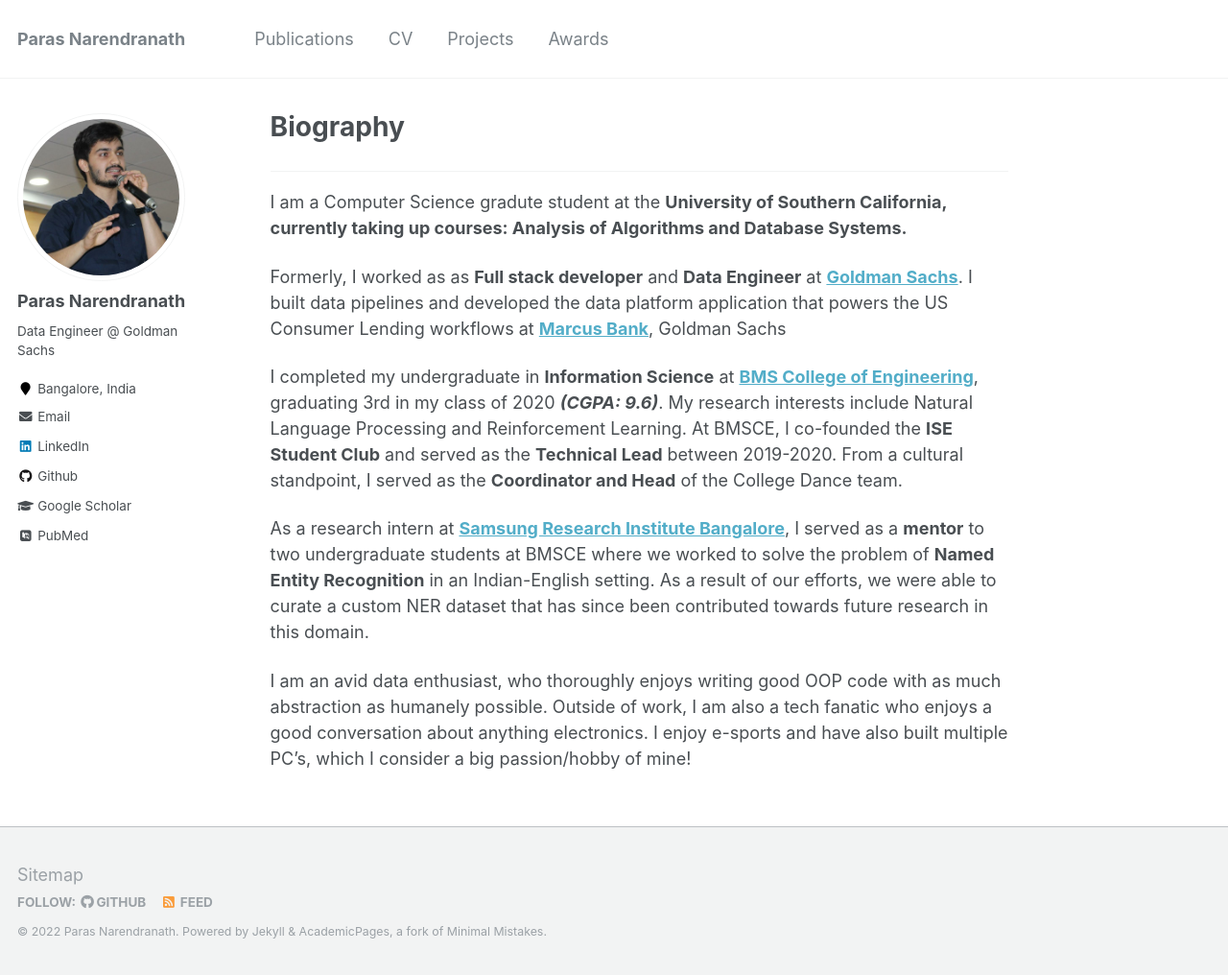
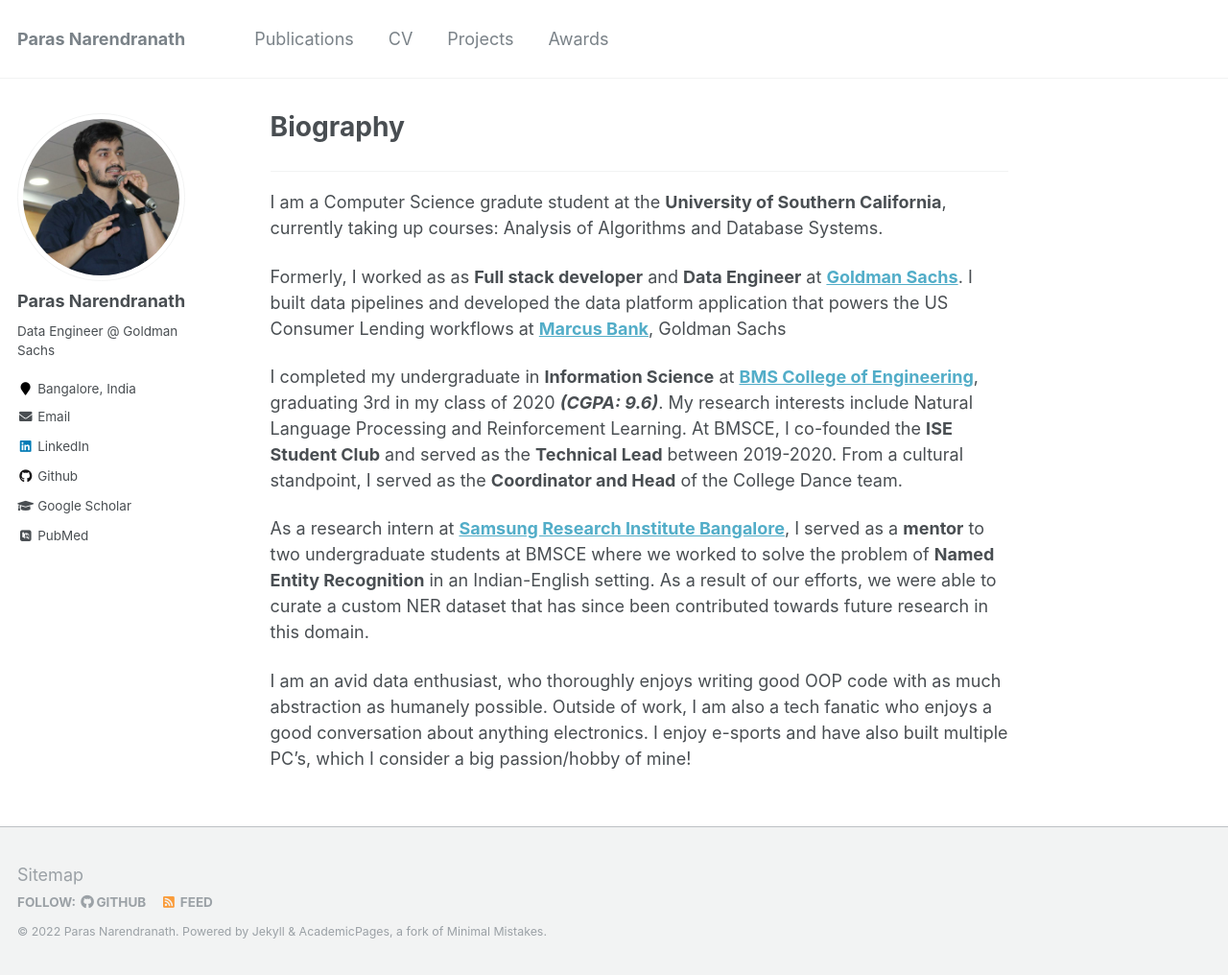
Before and after one commit to parasnaren/github-io-page, a Jekyll site: the page built from _pages/about.md, in a window 1280 px wide and 1016 px high. Shown: the whole window at 96% size. Built offline with Jekyll 4.4.1, drawn with Linux system fonts in a browser that asks for light colours; some web fonts are replaced.

```diff
--- a/_pages/about.md
+++ b/_pages/about.md
@@ -10,7 +10,7 @@ redirect_from:
 
 <hr>
 
-I am a Computer Science gradute student at the <b>University of Southern California<b>, currently taking up courses: Analysis of Algorithms and Database Systems.
+I am a Computer Science gradute student at the <b>University of Southern California</b>, currently taking up courses: Analysis of Algorithms and Database Systems.
 
 Formerly, I worked as as <b>Full stack developer</b> and <b>Data Engineer</b> at <b><a href="https://www.goldmansachs.com/" target="_blank">Goldman Sachs</a></b>. I built data pipelines and developed the data platform application that powers the US Consumer Lending workflows at <b><a href="https://www.marcus.com/us/en" target="_blank">Marcus Bank</a></b>, Goldman Sachs
 
```
